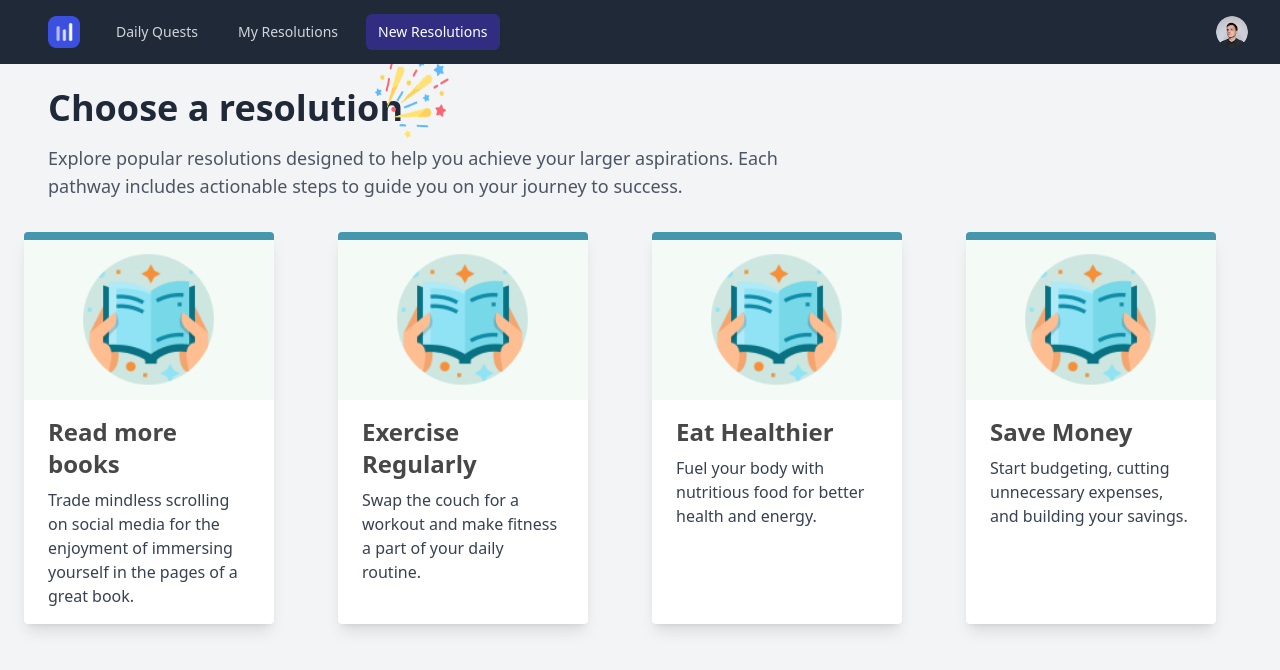
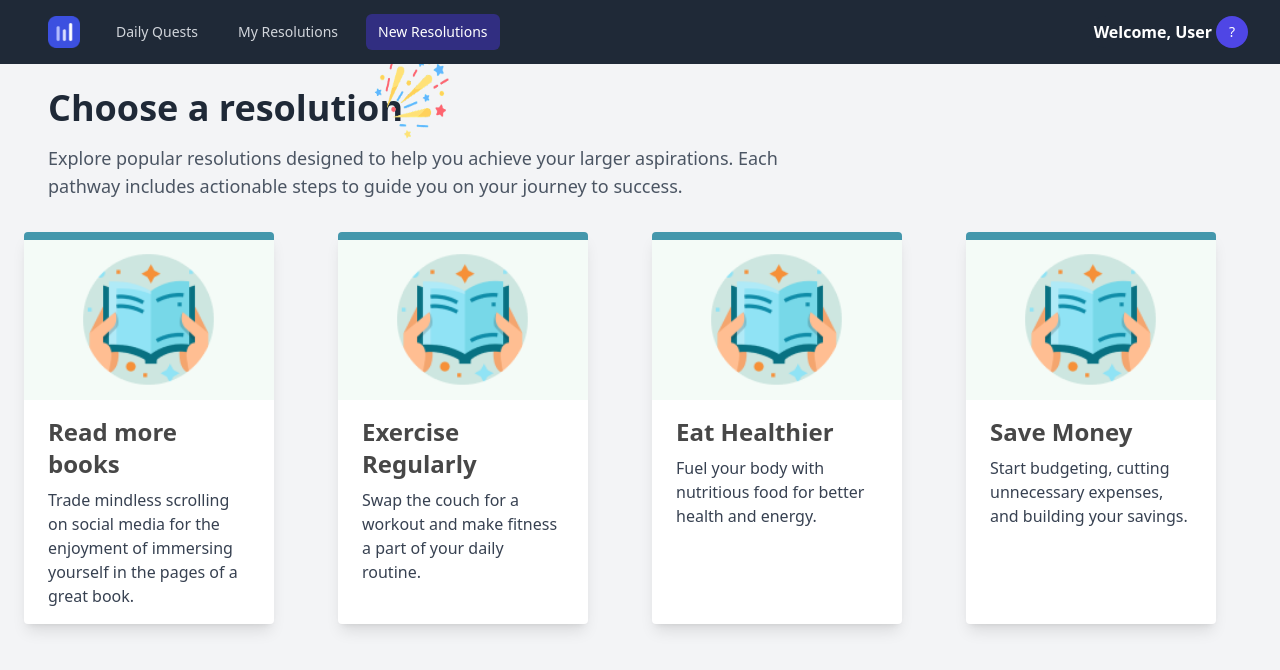
Before and after one commit to Code-the-Dream-School/ii-practicum-team-2-front, a React (Vite) app: page /new-resolutions in a window 1280 px wide. Shown: the top 670 px of the page. Built offline with nearby package versions, Linux system fonts and the light colour scheme.

Commit message:
user name display after login

```diff
--- a/src/components/chooseNewResopage/NavbarTopLoggedIn.jsx
+++ b/src/components/chooseNewResopage/NavbarTopLoggedIn.jsx
@@ -1,3 +1,4 @@
+import React from 'react';
 import {
   Disclosure,
   DisclosureButton,
@@ -8,13 +9,22 @@ import {
   MenuItems,
 } from "@headlessui/react";
 import { Bars3Icon, BellIcon, XMarkIcon } from "@heroicons/react/24/outline";
-
+const user = JSON.parse(localStorage.getItem('user'));
 const navigation = [
   { name: "Daily Quests", href: "#", current: true },
   { name: "My Resolutions", href: "#", current: false },
   { name: "New Resolutions", href: "#", current: false },
   // { name: "Calendar", href: "#", current: false },
 ];
+const getInitials = (name) => {
+  if (!name) return '?';
+  return name
+    .split(' ')
+    .map(word => word[0])
+    .join('')
+    .toUpperCase()
+    .slice(0, 2);
+};
 
 function classNames(...classes) {
   return classes.filter(Boolean).join(" ");
@@ -84,11 +94,25 @@ export function NavbarTopLoggedIn() {
                 <MenuButton className="relative flex rounded-full bg-gray-800 text-sm focus:ring-2 focus:ring-white focus:ring-offset-2 focus:ring-offset-gray-800 focus:outline-hidden">
                   <span className="absolute -inset-0.5" />
                   <span className="sr-only">Open user menu</span>
-                  <img
+                  <span className="font-semibold text-sm sm:text-base text-white flex justify-center my-1 ml-1 mr-2 select-none">
+  Welcome,{' '}
+  {user?.name
+    ? (() => {
+        const parts = user.name.trim().split(' ');
+        const firstName = parts[0] || '';
+        const lastNameInitial = parts.length > 1 ? parts[parts.length - 1][0] : '';
+        return firstName && lastNameInitial ? `${firstName} ${lastNameInitial}` : firstName || 'User';
+      })()
+    : 'User'}
+</span>
+                  <div className="flex items-center justify-center size-8 rounded-full bg-indigo-600 text-white font-medium">
+                  {getInitials(user?.name)}
+                  </div>
+                  {/* <img
                     alt="Profile picture"
                     src="/src/assets/profilepic1.png"
                     className="size-8 rounded-full"
-                  />
+                  /> */}
                 </MenuButton>
               </div>
               <MenuItems
--- a/src/components/chooseNewResopage/NavbarTopnewResoLoggedIn.jsx
+++ b/src/components/chooseNewResopage/NavbarTopnewResoLoggedIn.jsx
@@ -12,12 +12,22 @@ import {
 } from "@headlessui/react";
 import { Bars3Icon, BellIcon, XMarkIcon } from "@heroicons/react/24/outline";
 
+const user = JSON.parse(localStorage.getItem('user'));
 const navigation = [
   { name: "Daily Quests", href: "daily-quests", current: false },
   { name: "My Resolutions", href: "my-resolutions", current: false },
   { name: "New Resolutions", href: "new-resolutions", current: true },
   // { name: "Calendar", href: "#", current: false },
 ];
+const getInitials = (name) => {
+  if (!name) return '?';
+  return name
+    .split(' ')
+    .map(word => word[0])
+    .join('')
+    .toUpperCase()
+    .slice(0, 2);
+};
 
 function classNames(...classes) {
   return classes.filter(Boolean).join(" ");
@@ -90,11 +100,25 @@ export function NavbarTopLoggedIn() {
                 <MenuButton className="relative flex rounded-full bg-gray-800 text-sm focus:ring-2 focus:ring-white focus:ring-offset-2 focus:ring-offset-gray-800 focus:outline-hidden">
                   <span className="absolute -inset-0.5" />
                   <span className="sr-only">Open user menu</span>
-                  <img
+                  <span className="font-semibold text-sm sm:text-base text-white flex justify-center m-1 select-none">
+  Welcome,{' '}
+  {user?.name
+    ? (() => {
+        const parts = user.name.trim().split(' ');
+        const firstName = parts[0] || '';
+        const lastNameInitial = parts.length > 1 ? parts[parts.length - 1][0] : '';
+        return firstName && lastNameInitial ? `${firstName} ${lastNameInitial}` : firstName || 'User';
+      })()
+    : 'User'}
+</span>
+                  <div className="flex items-center justify-center size-8 rounded-full bg-indigo-600 text-white font-medium">
+                  {getInitials(user?.name)}
+                  </div>
+                  {/* <img
                     alt="Profile picture"
                     src="/src/assets/profilepic1.png"
                     className="size-8 rounded-full"
-                  />
+                  /> */}
                 </MenuButton>
               </div>
               <MenuItems
--- a/src/components/dailyQuestsPage/NavbarTopDailyQuestsLoggedIn.jsx
+++ b/src/components/dailyQuestsPage/NavbarTopDailyQuestsLoggedIn.jsx
@@ -11,13 +11,22 @@ import {
 } from "@headlessui/react";
 import { Bars3Icon, BellIcon, XMarkIcon } from "@heroicons/react/24/outline";
 import { useNavigate } from "react-router-dom";
-
+const user = JSON.parse(localStorage.getItem('user'));
 const navigation = [
   { name: "Daily Quests", href: "daily-quests", current: true },
   { name: "My Resolutions", href: "/my-resolutions", current: false },
   { name: "New Resolutions", href: "/new-resolutions", current: false },
   // { name: "Calendar", href: "#", current: false },
 ];
+const getInitials = (name) => {
+  if (!name) return '?';
+  return name
+    .split(' ')
+    .map(word => word[0])
+    .join('')
+    .toUpperCase()
+    .slice(0, 2);
+};
 
 function classNames(...classes) {
   return classes.filter(Boolean).join(" ");
@@ -88,11 +97,25 @@ export function NavbarTopDailyQuestsLoggedIn() {
                 <MenuButton className="relative flex rounded-full bg-gray-800 text-sm focus:ring-2 focus:ring-white focus:ring-offset-2 focus:ring-offset-gray-800 focus:outline-hidden">
                   <span className="absolute -inset-0.5" />
                   <span className="sr-only">Open user menu</span>
-                  <img
+                  <span className="font-semibold text-sm sm:text-base text-white flex justify-center my-1 ml-1 mr-2 select-none">
+  Welcome,{' '}
+  {user?.name
+    ? (() => {
+        const parts = user.name.trim().split(' ');
+        const firstName = parts[0] || '';
+        const lastNameInitial = parts.length > 1 ? parts[parts.length - 1][0] : '';
+        return firstName && lastNameInitial ? `${firstName} ${lastNameInitial}` : firstName || 'User';
+      })()
+    : 'User'}
+</span>
+                  <div className="flex items-center justify-center size-8 rounded-full bg-indigo-600 text-white font-medium">
+                  {getInitials(user?.name)}
+                  </div>
+                  {/* <img
                     alt="Profile picture"
                     src="/src/assets/profilepic1.png"
                     className="size-8 rounded-full"
-                  />
+                  /> */}
                 </MenuButton>
               </div>
               <MenuItems
--- a/src/components/myResolutionsPage/NavbarTopMyResoLoggedIn.jsx
+++ b/src/components/myResolutionsPage/NavbarTopMyResoLoggedIn.jsx
@@ -10,6 +10,7 @@ import {
   MenuItems,
 } from "@headlessui/react";
 import { Bars3Icon, BellIcon, XMarkIcon } from "@heroicons/react/24/outline";
+const user = JSON.parse(localStorage.getItem('user'));
 import { useNavigate } from "react-router-dom";
 
 
@@ -19,7 +20,15 @@ const navigation = [
   { name: "New Resolutions", href: "/new-resolutions", current: false },
   // { name: "Calendar", href: "#", current: false },
 ];
-
+const getInitials = (name) => {
+  if (!name) return '?';
+  return name
+    .split(' ')
+    .map(word => word[0])
+    .join('')
+    .toUpperCase()
+    .slice(0, 2);
+};
 function classNames(...classes) {
   return classes.filter(Boolean).join(" ");
 }
@@ -90,11 +99,26 @@ export function NavbarTopMyResoLoggedIn() {
                 <MenuButton className="relative flex rounded-full bg-gray-800 text-sm focus:ring-2 focus:ring-white focus:ring-offset-2 focus:ring-offset-gray-800 focus:outline-hidden">
                   <span className="absolute -inset-0.5" />
                   <span className="sr-only">Open user menu</span>
-                  <img
+                  <span className="font-semibold text-sm sm:text-base text-white flex justify-center my-1 ml-1 mr-2 select-none">
+  Welcome,{' '}
+  {user?.name
+    ? (() => {
+        const parts = user.name.trim().split(' ');
+        const firstName = parts[0] || '';
+        const lastNameInitial = parts.length > 1 ? parts[parts.length - 1][0] : '';
+        return firstName && lastNameInitial ? `${firstName} ${lastNameInitial}` : firstName || 'User';
+      })()
+    : 'User'}
+</span>
+                  <div className="flex items-center justify-center size-8 rounded-full bg-indigo-600 text-white font-medium">
+                  {getInitials(user?.name)}
+                  </div>
+                  {/* <img
                     alt="Profile picture"
                     src="/src/assets/profilepic1.png"
                     className="size-8 rounded-full"
-                  />
+                  /> */}
+
                 </MenuButton>
               </div>
               <MenuItems
```
